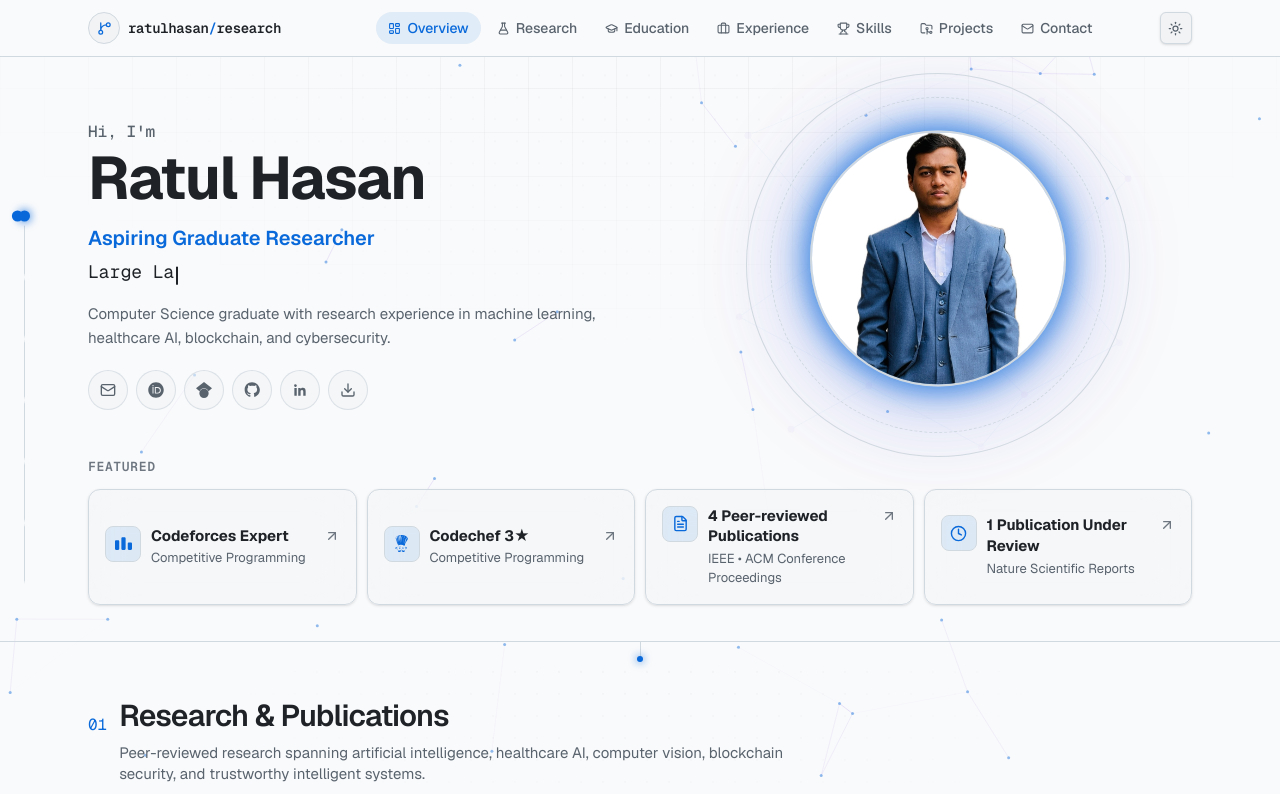
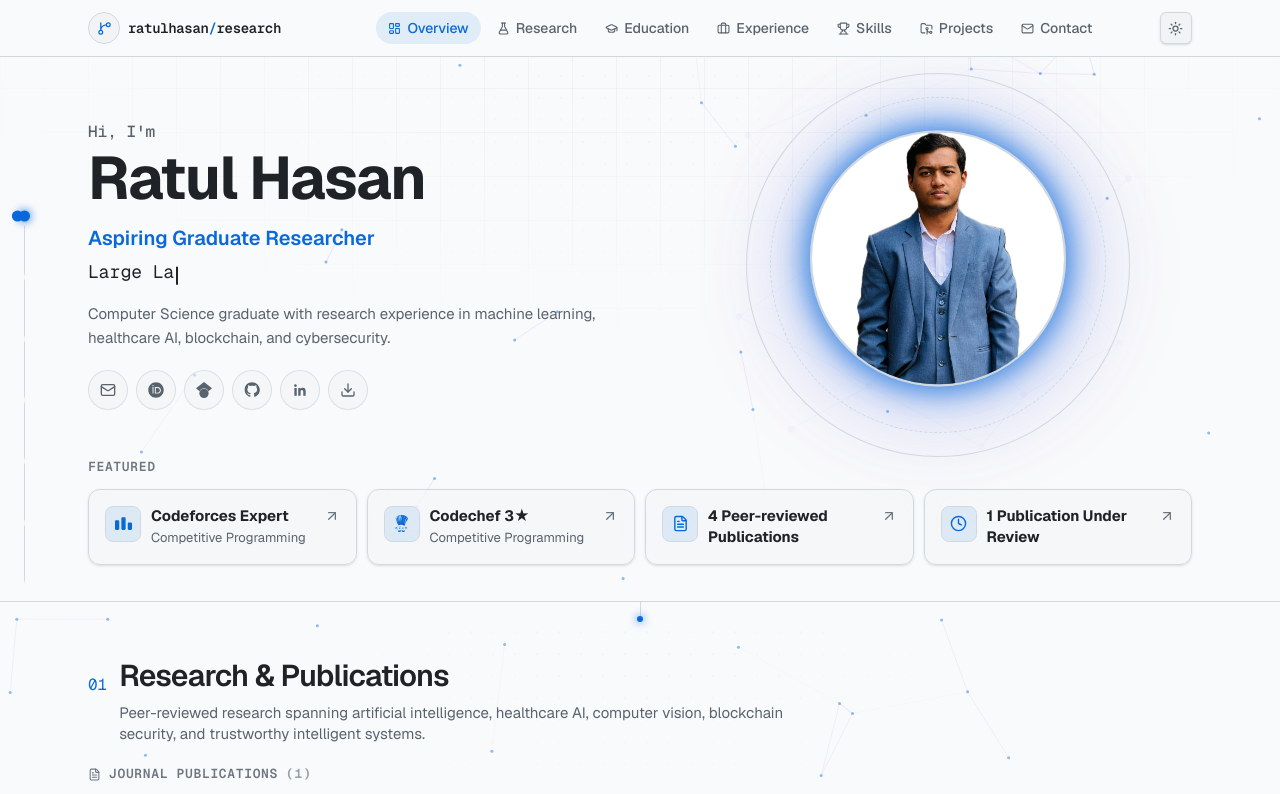
Before and after one commit to ratulhasan001/portfolio, a Next.js app: page / in a window 1280 px wide. Shown: the top 794 px of the page. Built offline with nearby package versions, Linux system fonts and the light colour scheme.

Commit message:
updated hero section

```diff
--- a/src/components/hero.tsx
+++ b/src/components/hero.tsx
@@ -40,14 +40,12 @@ const achievements = [
   {
     icon: FileText,
     title: "4 Peer-reviewed Publications",
-    subtitle: "IEEE • ACM Conference Proceedings",
     href: "#research",
     external: false,
   },
   {
     icon: Clock,
     title: `${publications.filter((p) => p.status === "under-review").length} Publication Under Review`,
-    subtitle: "Nature Scientific Reports",
     href: "#research",
     external: false,
   },
@@ -63,7 +61,7 @@ function AchievementCard({
 }: {
   icon: ComponentType<{ size?: number; className?: string }>;
   title: string;
-  subtitle: string;
+  subtitle?: string;
   href: string;
   external: boolean;
   delay: number;
@@ -100,7 +98,9 @@ function AchievementCard({
           <h3 className="text-[15px] font-bold leading-snug text-fg-default">
             {title}
           </h3>
-          <p className="mt-0.5 text-[13px] text-fg-muted">{subtitle}</p>
+          {subtitle && (
+            <p className="mt-0.5 text-[13px] text-fg-muted">{subtitle}</p>
+          )}
         </div>
         <ArrowUpRight
           size={16}
```
